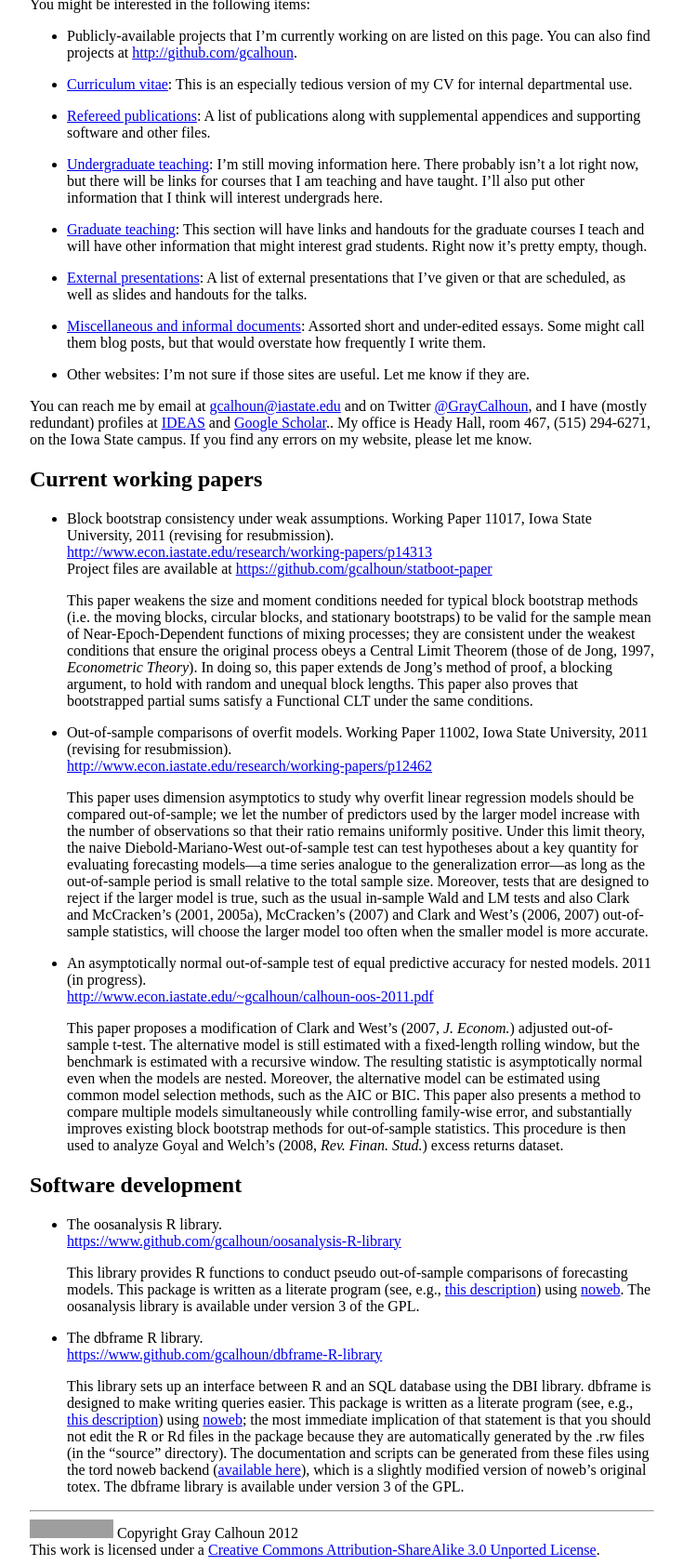
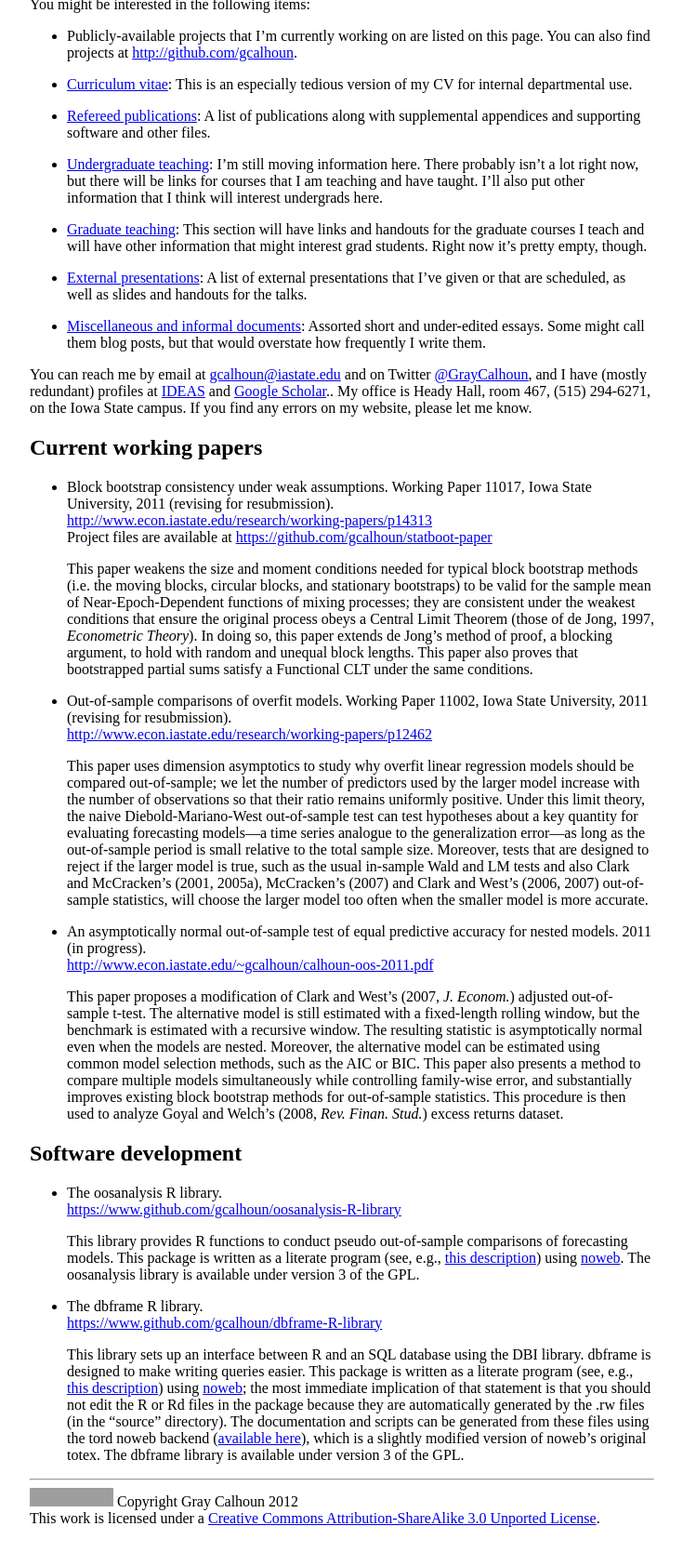
Before and after one commit to mmkuang/grayclhn.github.io, a Jekyll site: the page built from index.md, in a window 1280 px wide, cut to the strip 244-1928 px from the top of the page. Shown: the whole strip at 93% size, without its empty margins (272-1007 px from the left). Built offline with Jekyll 4.4.1, drawn with Linux system fonts in a browser that asks for light colours; after the commit the page ends 1894 px from its top, so only the background shows below that; grey boxes are pictures that could not be loaded.

Commit message:
Hotfix: forgot to delete the bullet on the previous commit

```diff
--- a/index.md
+++ b/index.md
@@ -46,9 +46,6 @@ the following items:
   short and under-edited essays.  Some might call them blog posts, but
   that would overstate how frequently I write them.
 
-* Other websites:
-  I'm not sure if those sites are useful.  Let me know if they are.
-
 You can reach me by email at <gcalhoun@iastate.edu> and on Twitter
 [@GrayCalhoun](http://www.twitter.com/#!/GrayCalhoun), and I have
 (mostly redundant) profiles at
```
